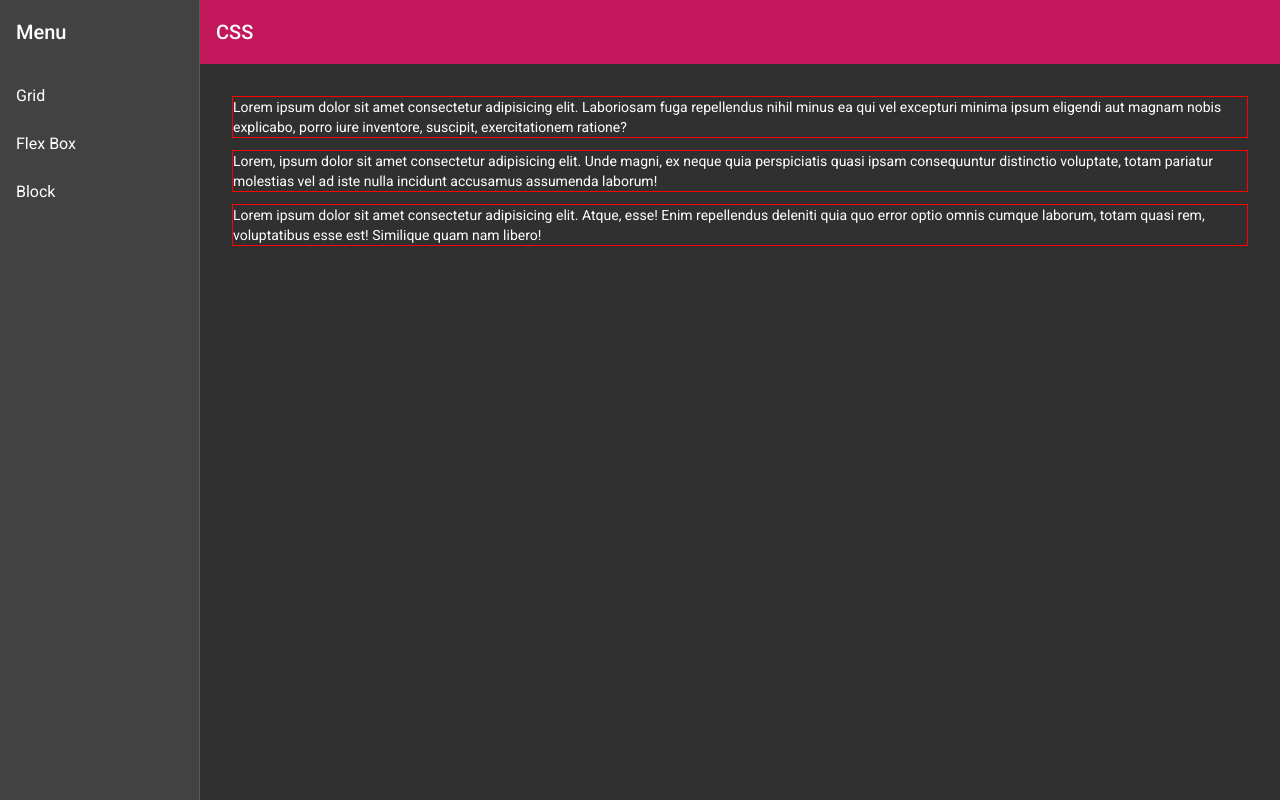
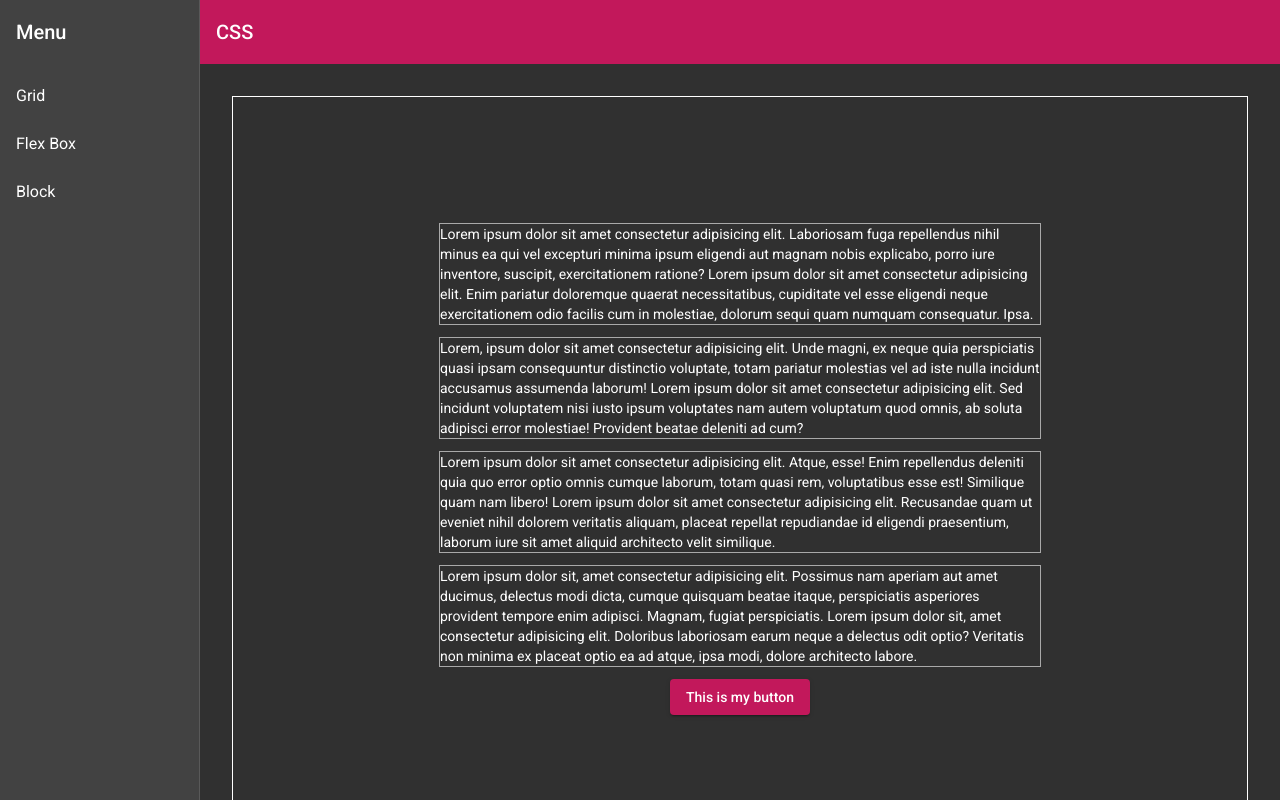
Before and after one commit to dtoerber/css-grid, an Angular app: page /block in a window 1280 px wide. Built offline with nearby package versions, Linux system fonts and the light colour scheme.

Commit message:
add more content in p elements

```diff
--- a/src/app/block/block.component.html
+++ b/src/app/block/block.component.html
@@ -3,16 +3,34 @@
     Lorem ipsum dolor sit amet consectetur adipisicing elit. Laboriosam fuga
     repellendus nihil minus ea qui vel excepturi minima ipsum eligendi aut
     magnam nobis explicabo, porro iure inventore, suscipit, exercitationem
-    ratione?
+    ratione? Lorem ipsum dolor sit amet consectetur adipisicing elit. Enim
+    pariatur doloremque quaerat necessitatibus, cupiditate vel esse eligendi
+    neque exercitationem odio facilis cum in molestiae, dolorum sequi quam
+    numquam consequatur. Ipsa.
   </p>
   <p>
     Lorem, ipsum dolor sit amet consectetur adipisicing elit. Unde magni, ex
     neque quia perspiciatis quasi ipsam consequuntur distinctio voluptate, totam
     pariatur molestias vel ad iste nulla incidunt accusamus assumenda laborum!
+    Lorem ipsum dolor sit amet consectetur adipisicing elit. Sed incidunt
+    voluptatem nisi iusto ipsum voluptates nam autem voluptatum quod omnis, ab
+    soluta adipisci error molestiae! Provident beatae deleniti ad cum?
   </p>
   <p>
     Lorem ipsum dolor sit amet consectetur adipisicing elit. Atque, esse! Enim
     repellendus deleniti quia quo error optio omnis cumque laborum, totam quasi
-    rem, voluptatibus esse est! Similique quam nam libero!
+    rem, voluptatibus esse est! Similique quam nam libero! Lorem ipsum dolor sit
+    amet consectetur adipisicing elit. Recusandae quam ut eveniet nihil dolorem
+    veritatis aliquam, placeat repellat repudiandae id eligendi praesentium,
+    laborum iure sit amet aliquid architecto velit similique.
   </p>
+  <p>
+    Lorem ipsum dolor sit, amet consectetur adipisicing elit. Possimus nam
+    aperiam aut amet ducimus, delectus modi dicta, cumque quisquam beatae
+    itaque, perspiciatis asperiores provident tempore enim adipisci. Magnam,
+    fugiat perspiciatis. Lorem ipsum dolor sit, amet consectetur adipisicing
+    elit. Doloribus laboriosam earum neque a delectus odit optio? Veritatis non
+    minima ex placeat optio ea ad atque, ipsa modi, dolore architecto labore.
+  </p>
+  <button mat-raised-button color="primary">This is my button</button>
 </div>
--- a/src/app/block/block.component.scss
+++ b/src/app/block/block.component.scss
@@ -1,10 +1,17 @@
-
-
+:host {
+  display: block;
+  border: 1px solid white;
+}
 .container {
-  // padding: 2rem;
-  // display: block;
+  height:93vh;
+  display: flex;
+  flex-direction: column;
+  align-items: center;
+  justify-content: center;
 }
 
 p {
-  border: 1px solid red;
+  border: 1px solid darkgray;
+  max-width: 600px;
+
 }
```
